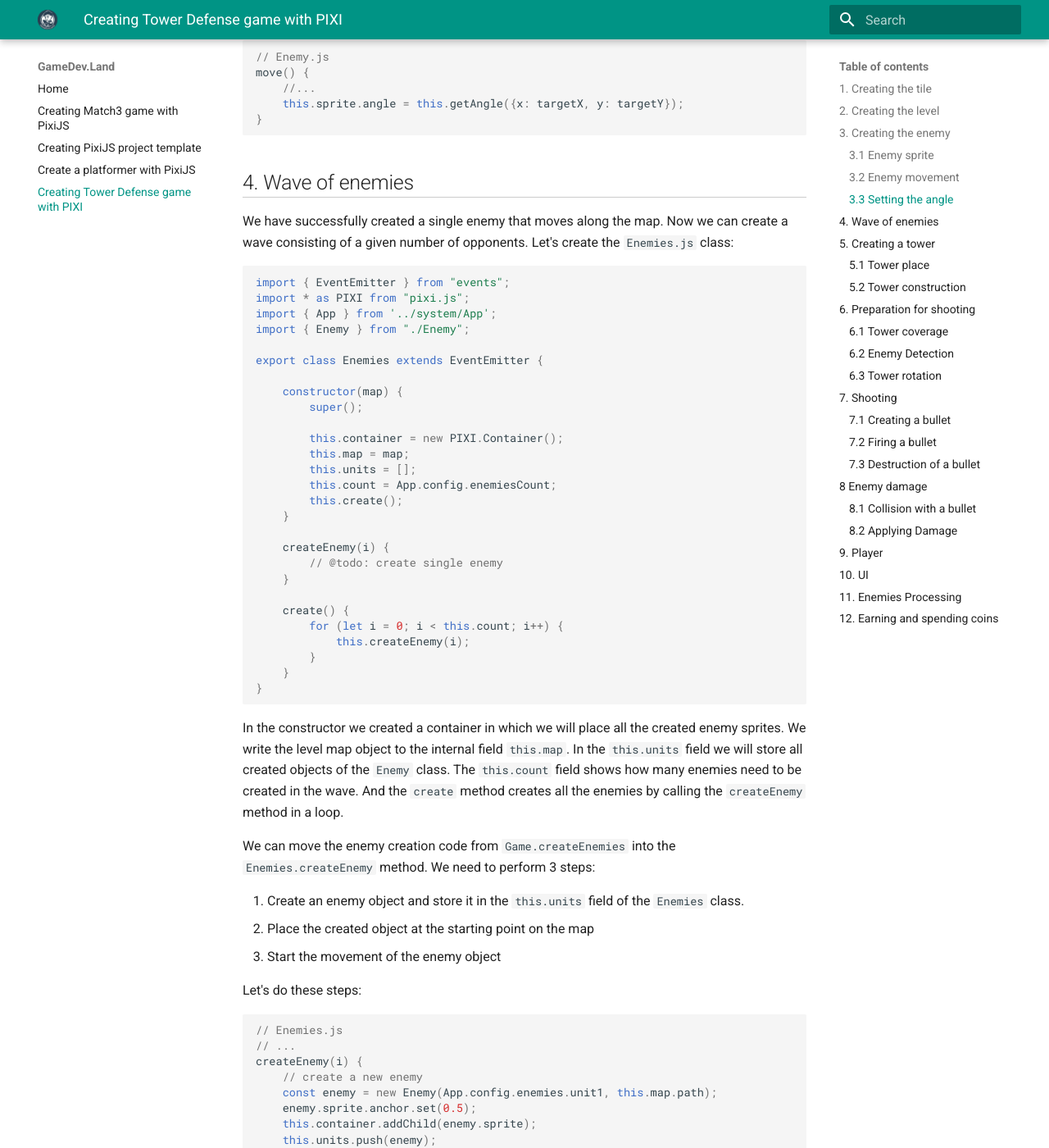
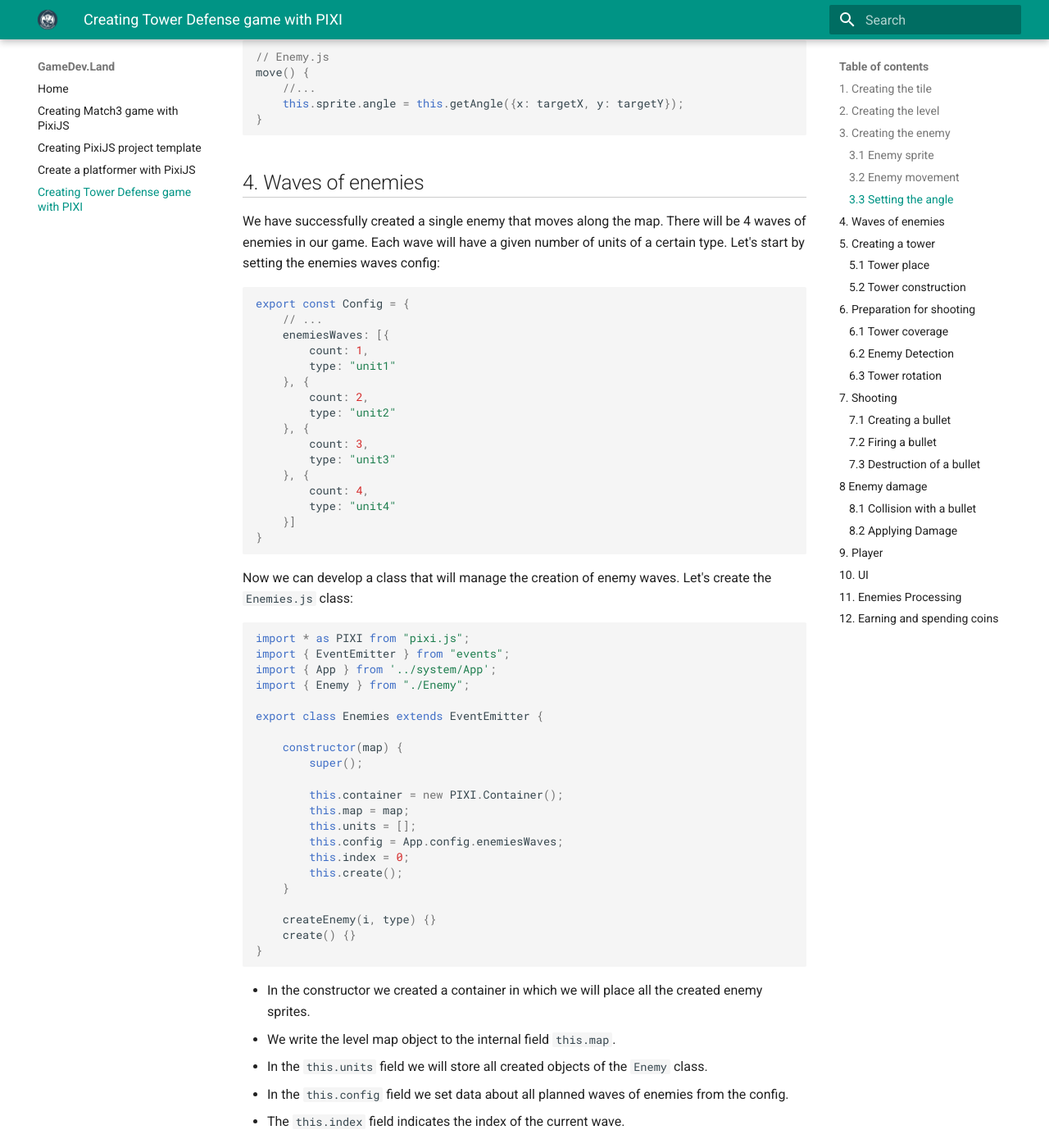
Before and after one commit to bolotnikov/gamedevland, an MkDocs documentation site: the page built from docs/tower-defense.md, in a window 1280 px wide and 1400 px high, scrolled down 10993 px. Shown: the whole window at 82% size. Built offline with MkDocs 1.6.1 and Material for MkDocs 9.7.7, drawn with Linux system fonts in a browser that asks for light colours; emoji names are drawn with the system emoji font; some of the changed text lies outside the part shown.

Commit message:
Update tower-defense.md

````diff
--- a/docs/tower-defense.md
+++ b/docs/tower-defense.md
@@ -520,15 +520,36 @@ move() {
 
 
 
-## 4. Wave of enemies
-We have successfully created a single enemy that moves along the map.
-Now we can create a wave consisting of a given number of opponents.
-Let's create the `Enemies.js` class:
+## 4. Waves of enemies
+We have successfully created a single enemy that moves along the map. There will be 4 waves of enemies in our game. Each wave will have a given number of units of a certain type. Let's start by setting the enemies waves config:
 
 ```javascript
 
+export const Config = {
+    // ...
+    enemiesWaves: [{
+        count: 1,
+        type: "unit1"
+    }, {
+        count: 2,
+        type: "unit2"
+    }, {
+        count: 3,
+        type: "unit3"
+    }, {
+        count: 4,
+        type: "unit4"
+    }]
+}
+
+```
+
+Now we can develop a class that will manage the creation of enemy waves. Let's create the `Enemies.js` class:
+
+```javascript
+
+import * as PIXI from "pixi.js";
 import { EventEmitter } from "events";
-import * as PIXI from "pixi.js";
 import { App } from '../system/App';
 import { Enemy } from "./Enemy";
 
@@ -540,31 +561,44 @@ export class Enemies extends EventEmitter {
         this.container = new PIXI.Container();
         this.map = map;
         this.units = [];
-        this.count = App.config.enemiesCount;
+        this.config = App.config.enemiesWaves;
+        this.index = 0;
         this.create();
     }
 
-    createEnemy(i) {
-        // @todo: create single enemy
-    }
+    createEnemy(i, type) {}
+    create() {}
+}
 
+```
+
+- In the constructor we created a container in which we will place all the created enemy sprites.
+- We write the level map object to the internal field `this.map`.
+- In the `this.units` field we will store all created objects of the `Enemy` class.
+- In the `this.config` field we set data about all planned waves of enemies from the config.
+- The `this.index` field indicates the index of the current wave.
+
+And the `create` method will create a new wave based on the current index. Let's develop it:
+
+```javascript
     create() {
-        for (let i = 0; i < this.count; i++) {
-            this.createEnemy(i);
+        const config = this.config[this.index];
+
+        if (!config) {
+            return;
+        }
+
+        ++this.index;
+
+        for (let i = 0; i < config.count; i++) {
+            this.createEnemy(i, config.type);
         }
     }
-}
 ```
 
-In the constructor we created a container in which we will place all the created enemy sprites.
-We write the level map object to the internal field `this.map`.
-In the `this.units` field we will store all created objects of the `Enemy` class.
-The `this.count` field shows how many enemies need to be created in the wave.
-And the `create` method creates all the enemies by calling the `createEnemy` method in a loop.
+Here we get the config of the desired wave according to the current index. And we create the required number of enemies in a loop in the `createEnemy` method. We can move the enemy creation code from `Game.createEnemies` into the `Enemies.createEnemy` method. We need to perform 3 steps:
 
-We can move the enemy creation code from `Game.createEnemies` into the `Enemies.createEnemy` method. We need to perform 3 steps:
-
-1. Create an enemy object and store it in the `this.units` field of the `Enemies` class.
+1. Create an enemy object and save it in an `Enemies` class object.
 2. Place the created object at the starting point on the map
 3. Start the movement of the enemy object
 
@@ -573,9 +607,9 @@ Let's do these steps:
 ```javascript
 // Enemies.js
 // ...
-createEnemy(i) {
+createEnemy(i, type) {
     // create a new enemy
-    const enemy = new Enemy(App.config.enemies.unit1, this.map.path);
+    const enemy = new Enemy(App.config.enemies[type], this.map.path);
     enemy.sprite.anchor.set(0.5);
     this.container.addChild(enemy.sprite);
     this.units.push(enemy);
@@ -586,7 +620,22 @@ createEnemy(i) {
     enemy.sprite.y = start.y / 2;
 
     // start the enemy's movement with a given delay
-    window.setTimeout(() => enemy.move(), 1000 * i);
+    window.setTimeout(enemy.move.bind(enemy), this.enemyDelay * i);
+}
+```
+
+Let's add the `this.enemyDelay` field to the `Enemies` class constructor:
+
+```javascript
+const EnemyDelay = 1000;
+
+export class Enemies extends EventEmitter {
+
+    constructor(map) {
+        // ...
+        this.enemyDelay = EnemyDelay;
+    }
+    // ...
 }
 ```
 
@@ -600,6 +649,7 @@ createEnemies() {
     this.container.addChild(this.enemies.container);
 }
 ```
+
 ## 5. Creating a tower
 Now we have enemies in the level, which means it's time to create towers that will shoot at these enemies.
 
````
